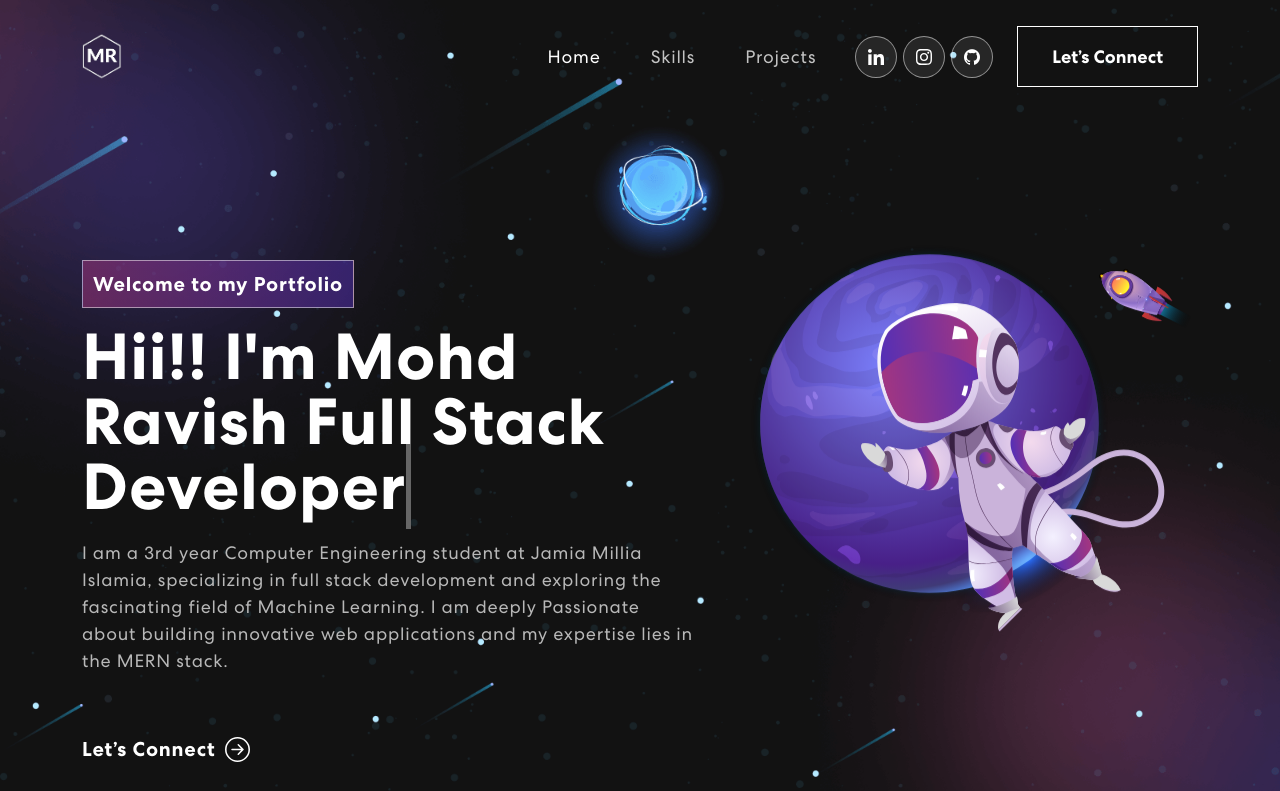
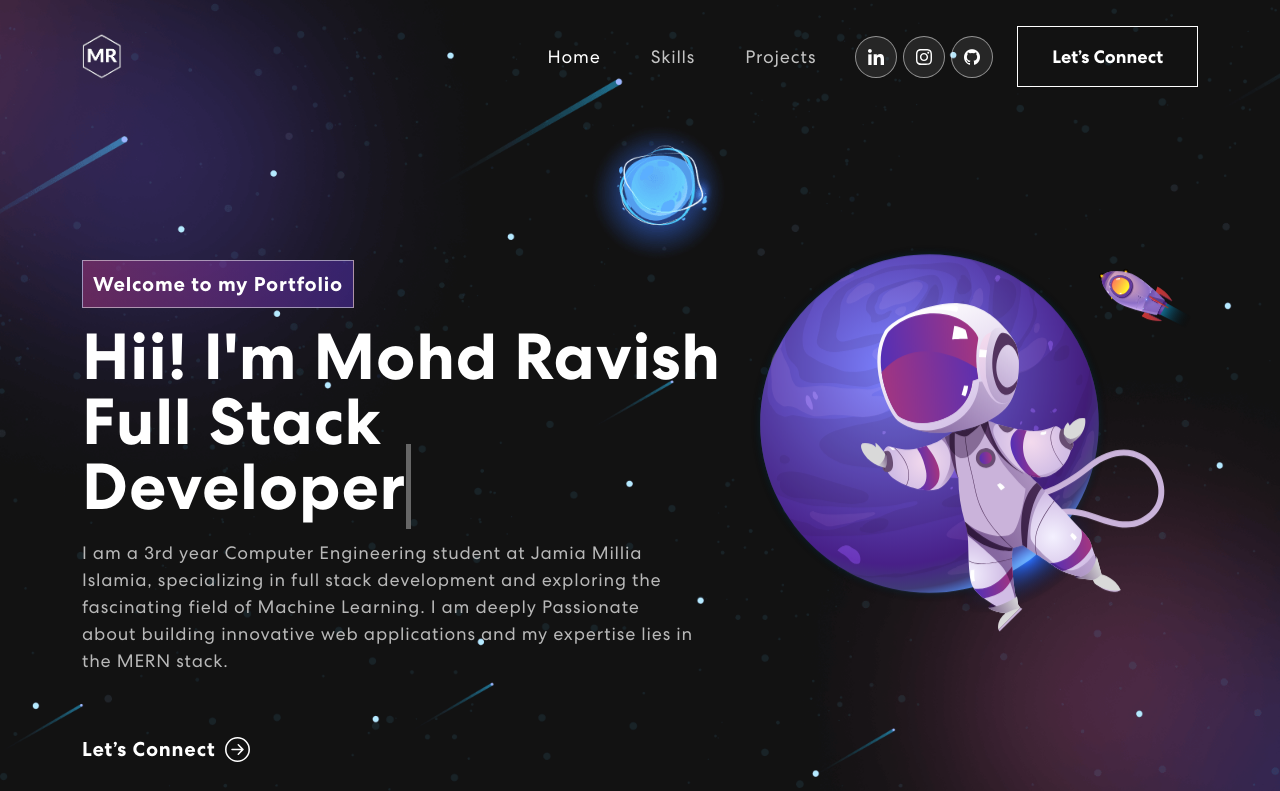
Before and after one commit to mohd-ravish/My-Portfolio, a React (Create React App) app: page / in a window 1280 px wide. Shown: the top 791 px of the page. Built offline with nearby package versions, Linux system fonts and the light colour scheme; the HTML template or start-up script is replaced by a standard one.

Commit message:
Final Commit

```diff
--- a/src/components/Banner.js
+++ b/src/components/Banner.js
@@ -56,7 +56,7 @@
               {({ isVisible }) =>
                 <div className={isVisible ? "animate__animated animate__fadeIn" : ""}>
                   <span className="tagline">Welcome to my Portfolio</span>
-                  <h1>{`Hii!! I'm Mohd Ravish`} <span className="txt-rotate" dataPeriod="1000" data-rotate='[ "Full Stack Developer", "Web Designer", "MERN Developer" ]'><span className="wrap">{text}</span></span></h1>
+                  <h1>{`Hii! I'm Mohd Ravish`} <span className="txt-rotate" dataPeriod="1000" data-rotate='[ "Full Stack Developer", "Web Designer", "MERN Developer" ]'><span className="wrap">{text}</span></span></h1>
                   <p> I am a 3rd year Computer Engineering student at Jamia Millia Islamia, specializing in full stack development and exploring the fascinating field of Machine Learning. I am deeply Passionate about building innovative web applications and my expertise lies in the MERN stack.</p>
                   <button onClick={() => console.log('connect')}>Let’s Connect <ArrowRightCircle size={25} /></button>
                 </div>}
```
